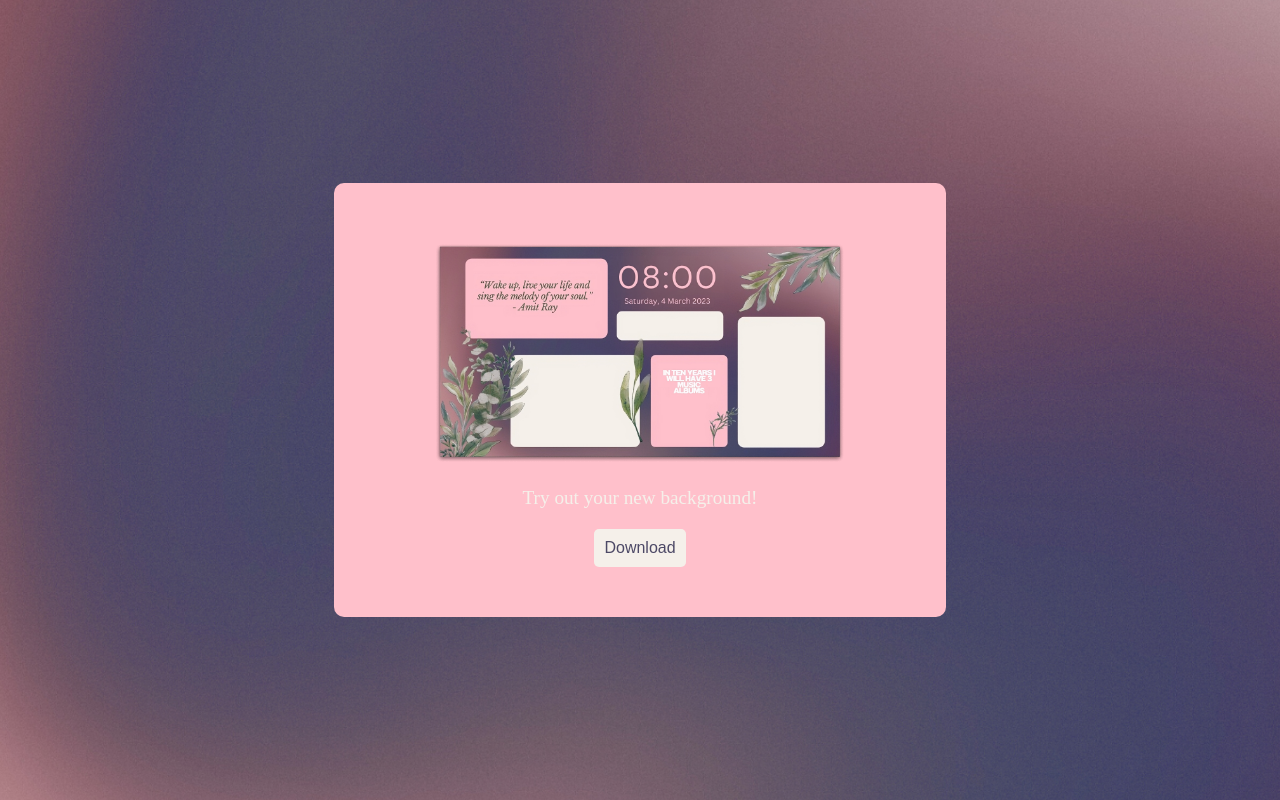
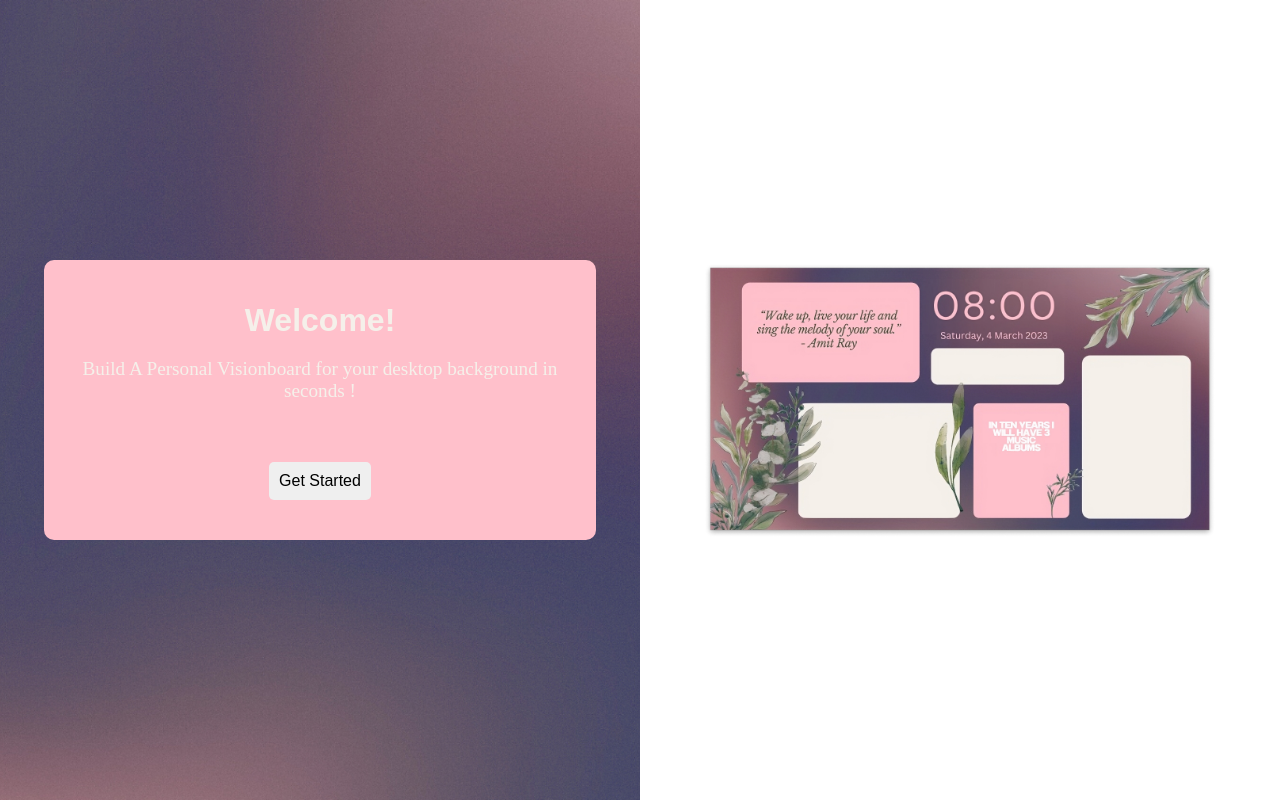
Before and after one commit to emilyjiji/personal_visionboard, a React (Create React App) app: page / in a window 1280 px wide. Built offline with nearby package versions, Linux system fonts and the light colour scheme; a web font is replaced by a local one.

Commit message:
routing done

```diff
--- a/package.json
+++ b/package.json
@@ -8,6 +8,7 @@
     "@testing-library/user-event": "^13.5.0",
     "react": "^18.2.0",
     "react-dom": "^18.2.0",
+    "react-router-dom": "^6.21.3",
     "react-scripts": "5.0.1",
     "web-vitals": "^2.1.4"
   },
@@ -34,8 +35,5 @@
       "last 1 firefox version",
       "last 1 safari version"
     ]
-  },
-  "overrides": {
-    "@svgr/webpack": "$@svgr/webpack"
   }
 }
--- a/src/App/App.js
+++ b/src/App/App.js
@@ -1,4 +1,5 @@
 import React from 'react';
+import { BrowserRouter as Router, Route, Routes, Navigate } from 'react-router-dom';
 import Welcome from '../Welcome/Welcome';
 import Started1 from '../Started1/Started1';
 import Started2 from '../Started2/Started2';
@@ -9,11 +10,16 @@ import Download from '../Download/Download';
 function App() {
   return (
    <div>
-        {/* <Welcome /> */}
-        {/* <Started1 /> */}
-        {/* <Started2 /> */}
-        {/* <ChooseTheme /> */}
-        <Download />
+    <Router>
+      <Routes>
+        <Route path="/" element={<Welcome />} />
+        <Route path="/started1" element={<Started1 />} />
+        <Route path="/started2" element={<Started2 />} />
+        <Route path="/choose-theme" element={<ChooseTheme />} />
+        <Route path="/download" element={<Download />} />
+        <Route path="*" element={<Navigate to="/" />} />
+      </Routes>
+    </Router>
    </div>
   );
 }
--- a/src/ChooseTheme/ChooseTheme.js
+++ b/src/ChooseTheme/ChooseTheme.js
@@ -1,5 +1,6 @@
 import React, { useState } from "react";
-import "./ChooseTheme.css"; // Import the CSS file
+import "./ChooseTheme.css";
+import { useNavigate } from "react-router-dom";
 
 const themes = [
     "berry",
@@ -16,13 +17,19 @@ const themes = [
 function ChooseTheme() {
     const [selectedTheme, setSelectedTheme] = useState(null);
 
+    const navigate = useNavigate();
+
+    const handleGetStarted = () => {
+        navigate('/download');
+    };
+
     const handleThemeSelection = (theme) => {
         setSelectedTheme(theme);
         console.log(theme);
     };
 
     return (
-    <div className="parent" style={{background:"#F5F0EA"}}>
+        <div className="parent" style={{ background: "#F5F0EA" }}>
             <div>
                 <h1>Choose a Theme</h1>
                 <div className="theme-box">
@@ -35,12 +42,13 @@ function ChooseTheme() {
                             ></div>
                         ))}
                     </div>
-          <button className="btn">Continue</button>
+                    {selectedTheme && (
+                    <button className="btn" onClick={handleGetStarted}>Continue</button>
+                    )}
                 </div>
             </div>
             <div
-        className={`child ${
-          selectedTheme ? `gradient-img-${themes.indexOf(selectedTheme) + 1}` : ""
+                className={`child ${selectedTheme ? `gradient-img-${themes.indexOf(selectedTheme) + 1}` : ""
                     }`}
             >
                 {selectedTheme && (
--- a/src/Started1/Started1.js
+++ b/src/Started1/Started1.js
@@ -1,5 +1,6 @@
 import './Started1.css';
 import React, { useState } from 'react';
+import { useNavigate } from 'react-router-dom';
 
 
 function Started1() {
@@ -14,6 +15,12 @@ function Started1() {
     const [selectedQuestion, setSelectedQuestion] = useState('');
     const [answer, setAnswer] = useState('');
 
+    const navigate = useNavigate();
+
+    const handleGetStarted = () => {
+      navigate('/started2');
+    };
+
     const handleQuestionChange = (event) => {
         setSelectedQuestion(event.target.value);
         setAnswer('');
@@ -22,6 +29,8 @@ function Started1() {
     const handleAnswerChange = (event) => {
         setAnswer(event.target.value);
     };
+
+
 
     return (
         <div className='parent'>
@@ -46,7 +55,7 @@ function Started1() {
                   onChange={handleAnswerChange}
                   placeholder='Enter your answer'
                 />
-                <button className='btn'>Continue</button>
+                <button className='btn' onClick={handleGetStarted}>Continue</button>
                 </div>
               )}
 
--- a/src/Started2/Started2.js
+++ b/src/Started2/Started2.js
@@ -1,5 +1,6 @@
 import './Started2.css';
 import React, { useState } from 'react';
+import { useNavigate } from 'react-router-dom';
 
 
 function Started2() {
@@ -13,6 +14,12 @@ function Started2() {
 
     const [selectedQuestion, setSelectedQuestion] = useState('');
     const [answer, setAnswer] = useState('');
+
+    const navigate = useNavigate();
+
+    const handleGetStarted = () => {
+      navigate('/choose-theme');
+    };
 
     const handleQuestionChange = (event) => {
         setSelectedQuestion(event.target.value);
@@ -46,7 +53,7 @@ function Started2() {
                   onChange={handleAnswerChange}
                   placeholder='Enter your answer'
                 />
-                <button className='btn'>Continue</button>
+                <button className='btn' onClick={handleGetStarted}>Continue</button>
                 </div>
               )}
 
--- a/src/Welcome/Welcome.js
+++ b/src/Welcome/Welcome.js
@@ -1,7 +1,14 @@
 import React from 'react';
+import { useNavigate } from 'react-router-dom';
 import './Welcome.css';
 
 function Welcome() {
+  const navigate = useNavigate();
+
+  const handleGetStarted = () => {
+    navigate('/started1');
+  };
+
   return (
     <div className='page'>
       <div className='left-half'>
@@ -11,7 +18,7 @@ function Welcome() {
             <p>
               Build A Personal Visionboard for your desktop background in seconds !
             </p>
-            <button className='btn'>Get Started</button>
+            <button className='btn' onClick={handleGetStarted}>Get Started</button>
           </div>
         </div>
       </div>
```
Also changed, not shown: 1 other file (tests, documents, lock files or other folders). Lines whose indentation alone changed are shown as unchanged.
